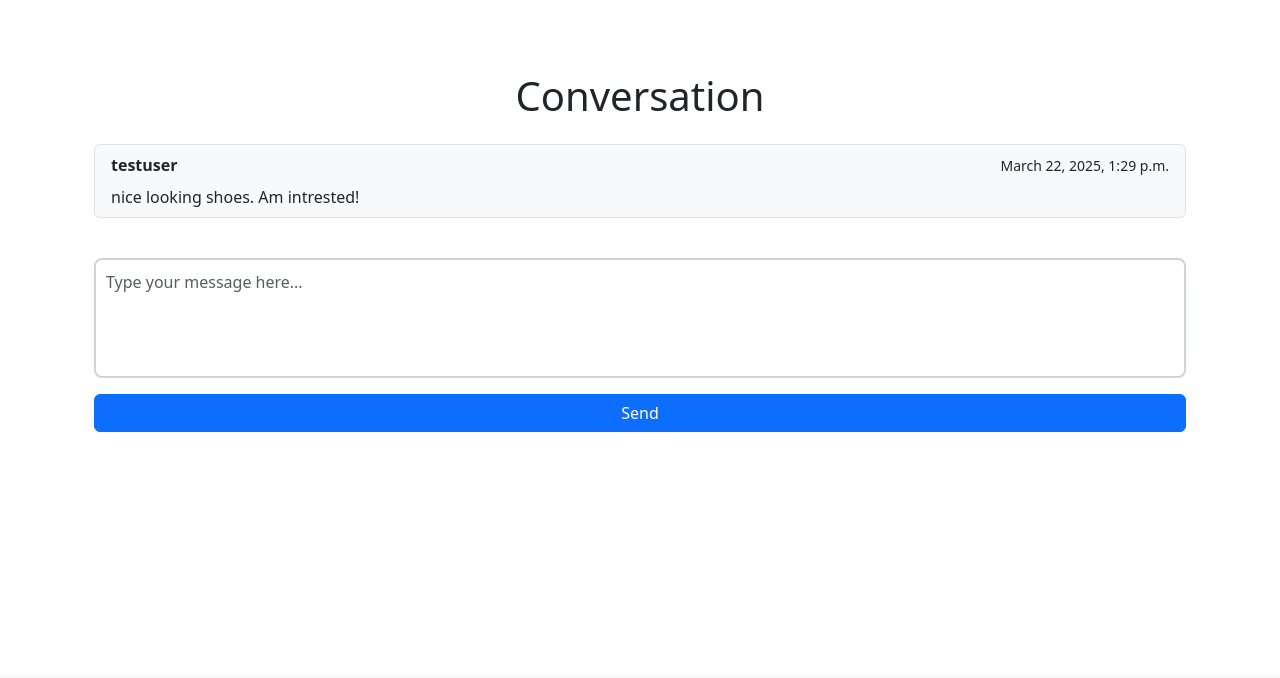
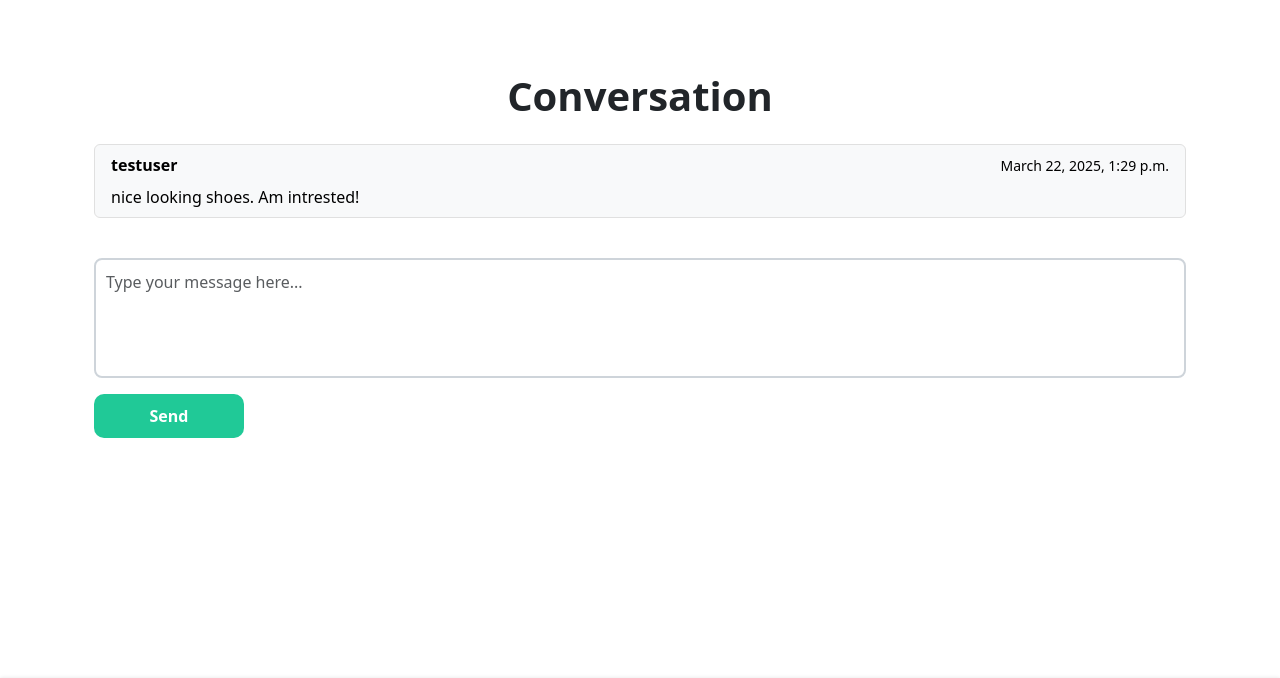
Before and after one commit to laminsaidy/MarketplaceP5, a Django app: page /conversation/detail/2/ in a window 1280 px wide. Shown: the part 56-734 px from the top of the page. Run offline with Django 5.2, Linux system fonts and the light colour scheme; a user stored in the database is signed in; data comes from the database, SQL or seed files in the repository.

Commit message:
Update conversation detail page with teal color and hover effects for send messages

```diff
--- a/conversation/templates/conversation/detail.html
+++ b/conversation/templates/conversation/detail.html
@@ -4,12 +4,12 @@
 
 {% block content %}
 <div class="container mt-5">
-    <h1 class="mb-4 text-center">Conversation</h1>
+    <h1 class="mb-4 text-center fw-bold">Conversation</h1>
 
     <!-- Messages -->
     <div class="list-group mb-4">
         {% for message in conversation.messages.all %}
-            <div class="list-group-item {% if message.created_by == request.user %}bg-primary text-white{% else %}bg-light{% endif %} mb-3 rounded">
+            <div class="list-group-item {% if message.created_by == request.user %}message-sent{% else %}message-received{% endif %} mb-3 rounded">
                 <div class="d-flex justify-content-between align-items-center mb-2">
                     <strong>{{ message.created_by.username }}</strong>
                     <small>{{ message.created_at|date:"F j, Y, g:i a" }}</small>
@@ -25,7 +25,63 @@
         <div class="mb-3">
             {{ form.content }}
         </div>
-        <button type="submit" class="btn btn-primary w-100">Send</button>
+        <button type="submit" class="btn btn-primary" style="width: 150px;">Send</button>
     </form>
 </div>
+
+<!-- Custom CSS for Modern Look -->
+<style>
+    /* Sent message styling */
+    .message-sent {
+        background-color: #20c997;
+        color: white;
+        border: none;
+    }
+
+    /* Received message styling */
+    .message-received {
+        background-color: #f8f9fa;
+        color: black;
+        border: 1px solid #e0e0e0;
+    }
+
+    /* Message container styling */
+    .list-group-item {
+        transition: transform 0.3s ease, box-shadow 0.3s ease;
+    }
+
+    .list-group-item:hover {
+        transform: translateY(-2px);
+        box-shadow: 0 4px 8px rgba(0, 0, 0, 0.1);
+    }
+
+    /* Form styling */
+    .reply-form textarea {
+        border-radius: 10px;
+        padding: 10px;
+        font-size: 14px;
+        border: 1px solid #e0e0e0;
+        resize: none;
+    }
+
+    .reply-form textarea:focus {
+        border-color: #20c997;
+        box-shadow: 0 0 0 0.2rem rgba(32, 201, 151, 0.25);
+    }
+
+    /* Send button styling */
+    .btn-primary {
+        background-color: #20c997;
+        border: none;
+        border-radius: 10px;
+        padding: 10px;
+        font-size: 16px;
+        font-weight: bold;
+        transition: background-color 0.3s ease;
+    }
+
+    .btn-primary:hover {
+        background-color: #1aa179;
+    }
+</style>
 {% endblock %}
```
Also changed, not shown: conversation/templates/conversation/inbox.html (+31 -3 lines).
